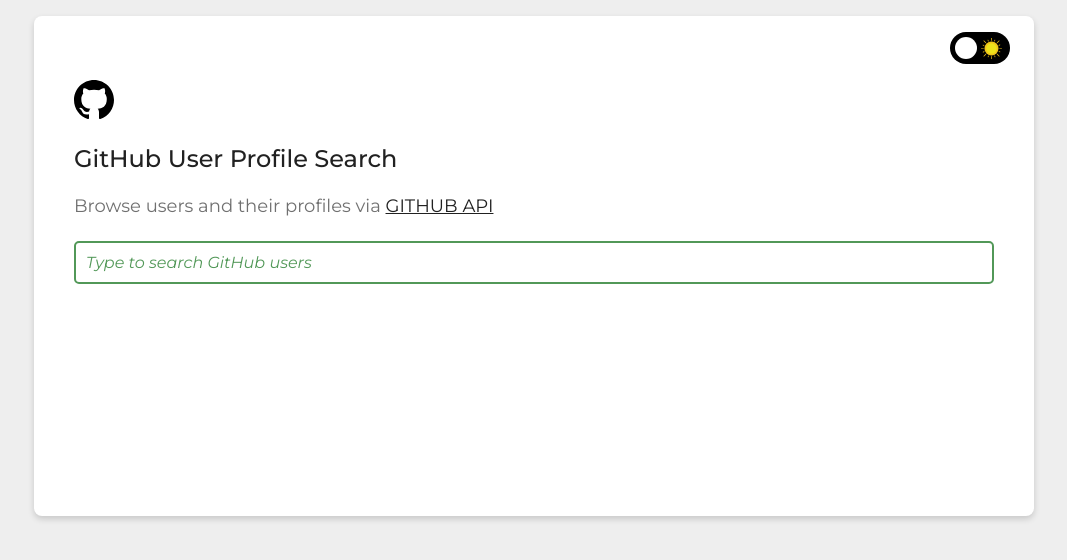
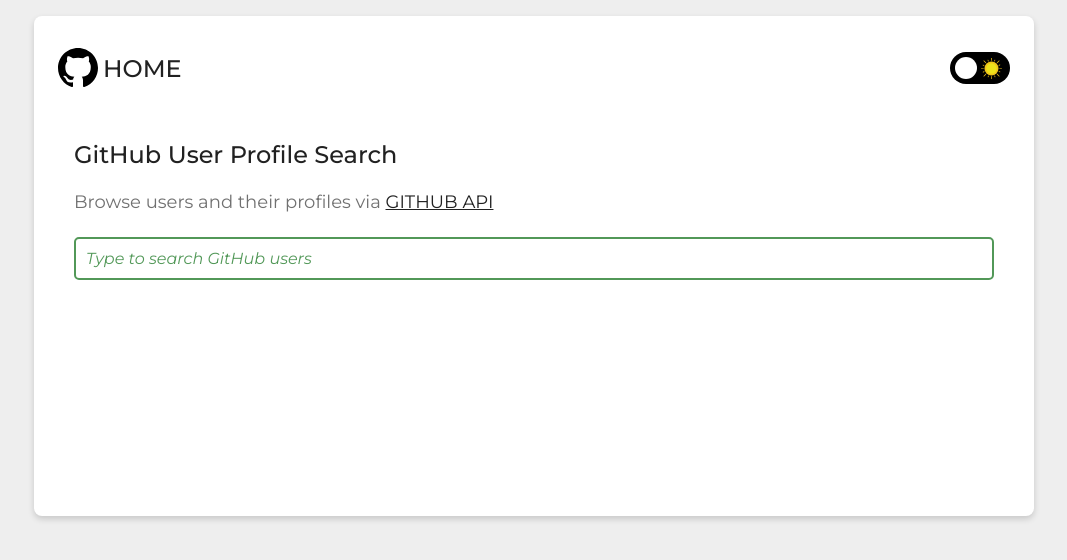
Before and after one commit to evisha/github-profile-search, an Angular app: page /users in a window 1280 px wide. Shown: the top 560 px of the page, without its empty margins (114-1181 px from the left). Built offline with nearby package versions, Linux system fonts and the light colour scheme.

Commit message:
add home redirect icon

```diff
--- a/src/app/app.component.html
+++ b/src/app/app.component.html
@@ -9,11 +9,17 @@
 
 
   <main class="card" [class.dark]="isDarkMode()">
-    <div class="night-mode-container">
+    <div class="card_heading">
+      <a [routerLink]="['/']">
+      <h1> <svg width="40" height="40" viewBox="0 0 16 16" xmlns="http://www.w3.org/2000/svg" class="Logo_icon_14tkmhr"><title>mark-github</title><path d="M8 0C3.58 0 0 3.58 0 8c0 3.54 2.29 6.53 5.47 7.59.4.07.55-.17.55-.38 0-.19-.01-.82-.01-1.49-2.01.37-2.53-.49-2.69-.94-.09-.23-.48-.94-.82-1.13-.28-.15-.68-.52-.01-.53.63-.01 1.08.58 1.23.82.72 1.21 1.87.87 2.33.66.07-.52.28-.87.51-1.07-1.78-.2-3.64-.89-3.64-3.95 0-.87.31-1.59.82-2.15-.08-.2-.36-1.02.08-2.12 0 0 .67-.21 2.2.82.64-.18 1.32-.27 2-.27.68 0 1.36.09 2 .27 1.53-1.04 2.2-.82 2.2-.82.44 1.1.16 1.92.08 2.12.51.56.82 1.27.82 2.15 0 3.07-1.87 3.75-3.65 3.95.29.25.54.73.54 1.48 0 1.07-.01 1.93-.01 2.2 0 .21.15.46.55.38A8.013 8.013 0 0 0 16 8c0-4.42-3.58-8-8-8z" fill="#000" fill-rule="evenodd"></path></svg>
+      Home </h1>
+      </a>
+      <div class="night-mode-container">
       <input type="checkbox" id="nightModeToggle" (click)="toggleDarkMode()" />
       <label for="nightModeToggle" class="night-mode-label">
         {{ isDarkMode() ? 'Night Mode On' : 'Night Mode Off' }}
       </label>
+    </div>
     </div>
     <section class="card_body body" [@routerTransition]="getRouterOutletState(outlet)">
       <router-outlet #outlet="outlet"></router-outlet>
--- a/src/app/modules/users/components/user-list/user-list.component.html
+++ b/src/app/modules/users/components/user-list/user-list.component.html
@@ -1,4 +1,3 @@
-<svg width="40" height="40" viewBox="0 0 16 16" xmlns="http://www.w3.org/2000/svg" class="Logo_icon_14tkmhr"><title>mark-github</title><path d="M8 0C3.58 0 0 3.58 0 8c0 3.54 2.29 6.53 5.47 7.59.4.07.55-.17.55-.38 0-.19-.01-.82-.01-1.49-2.01.37-2.53-.49-2.69-.94-.09-.23-.48-.94-.82-1.13-.28-.15-.68-.52-.01-.53.63-.01 1.08.58 1.23.82.72 1.21 1.87.87 2.33.66.07-.52.28-.87.51-1.07-1.78-.2-3.64-.89-3.64-3.95 0-.87.31-1.59.82-2.15-.08-.2-.36-1.02.08-2.12 0 0 .67-.21 2.2.82.64-.18 1.32-.27 2-.27.68 0 1.36.09 2 .27 1.53-1.04 2.2-.82 2.2-.82.44 1.1.16 1.92.08 2.12.51.56.82 1.27.82 2.15 0 3.07-1.87 3.75-3.65 3.95.29.25.54.73.54 1.48 0 1.07-.01 1.93-.01 2.2 0 .21.15.46.55.38A8.013 8.013 0 0 0 16 8c0-4.42-3.58-8-8-8z" fill="#000" fill-rule="evenodd"></path></svg>
 <h1> GitHub User Profile Search </h1>
 <p> Browse users and their profiles via <a href="https://docs.github.com/en/rest?apiVersion=2022-11-28"> GitHub API</a></p>
 <app-search-bar (search)="searchQuery$.next($event)"></app-search-bar>
--- a/src/styles.scss
+++ b/src/styles.scss
@@ -130,6 +130,22 @@
       padding: 16px;
       min-width: 600px;
     }
+    &_heading {
+      display: flex;
+      justify-content: space-between;
+      align-items: center;
+      a {
+        text-decoration: none;
+      }
+      h1 {
+        display: flex;
+        align-items: center;
+        cursor: pointer;
+        svg {
+          margin-right: 5px;
+        }
+      }
+    }
   }
 
   .header {
```
Also changed, not shown: 1 other file (tests, documents, lock files or other folders).
